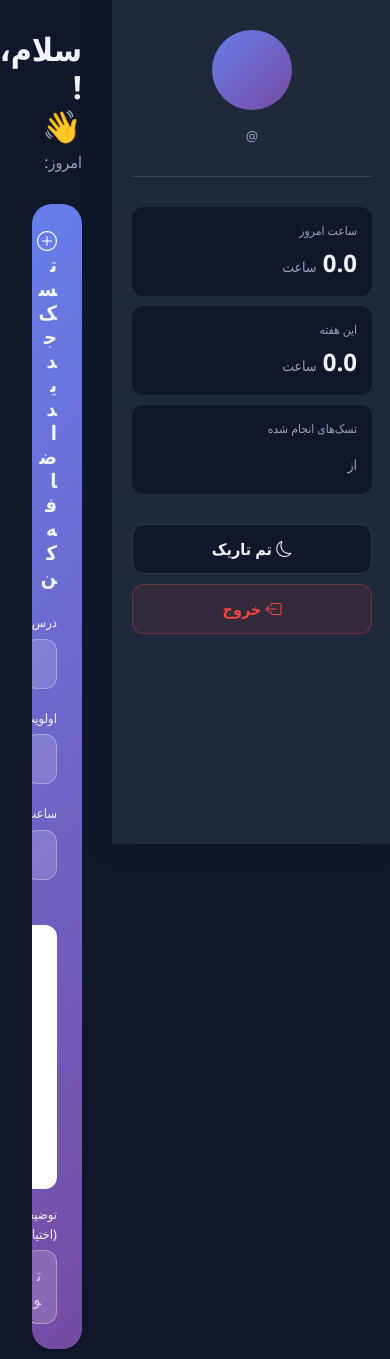
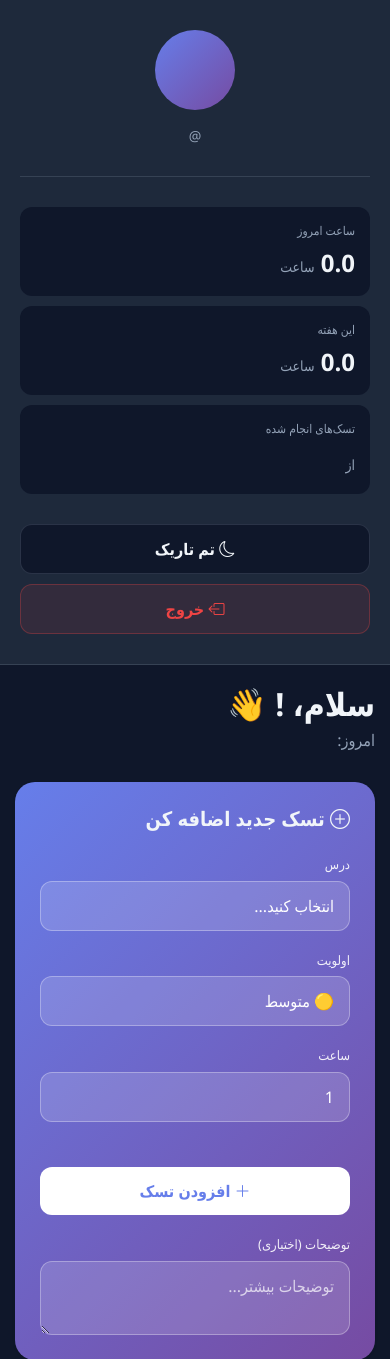
Before and after one commit to Hosseinamiri850/study_planner, a Flask app: template templates/dashboard.html in a window 390 px wide. Shown: the top 1359 px of the page. Run offline with Flask 3, Linux system fonts and the light colour scheme; the template is opened without the code that fills it, so the values that code supplies are empty.

Commit message:
fix(ui): mobile horizontal overflow + landing-page decision (TASK-040..042)
TASK-041: login.html's decorative dot-grid pseudo-element (-50%/200% +
transform animation) created scrollable overflow ~1.5x viewport on both
locales; now inset:0-sized, body overflow-x clipped, background-position
animated instead of transform. dashboard.html had no responsive handling
of its fixed 280px sidebar — added @media (max-width: 900px) collapsing
sidebar + users-grid. Verified live at 390x844 fa+en on login/register/
dashboard, desktop regression-checked at 1440.

TASK-040: / redirect documented as intentional in web.home docstring +
TODO decision note; public landing page deferred to TASK-032 scope.
TASK-042: demo user deleted from local dev DB.

Co-Authored-By: Claude <noreply@anthropic.com>

```diff
--- a/app/routes/web.py
+++ b/app/routes/web.py
@@ -16,6 +16,10 @@ web_bp = Blueprint("web", __name__)
 
 @web_bp.route("/")
 def home():
+    """Intentionally redirect-only (TASK-040): the product is the
+    authenticated app, so anonymous visitors land on /login and users go
+    straight to their dashboard/admin panel. No public landing page by
+    design — revisit when the Next.js migration adds public pages."""
     user = current_user()
     if user:
         return redirect(url_for("admin.admin_panel") if user.is_admin else url_for("web.dashboard"))
--- a/templates/dashboard.html
+++ b/templates/dashboard.html
@@ -566,6 +566,26 @@
         .manage-section .form-control::placeholder {
             color: var(--text-secondary) !important;
         }
+
+        /* Mobile: the fixed 280px sidebar + its margin would squeeze the
+           content area below the users-grid minmax(280px) floor and force
+           horizontal scroll (TASK-041). Collapse to a stacked layout. */
+        @media (max-width: 900px) {
+            .sidebar {
+                position: static;
+                width: auto;
+                height: auto;
+                box-shadow: none;
+                border-bottom: 1px solid var(--border-color);
+            }
+            .main-content {
+                margin-right: 0;
+                padding: 20px 15px;
+            }
+            .users-grid {
+                grid-template-columns: 1fr;
+            }
+        }
     </style>
 </head>
 <body class="{{ 'light-theme' if theme == 'light' else '' }}">
```
Also changed, not shown: templates/login.html (+9 -3 lines), .ai/TODO.md.
